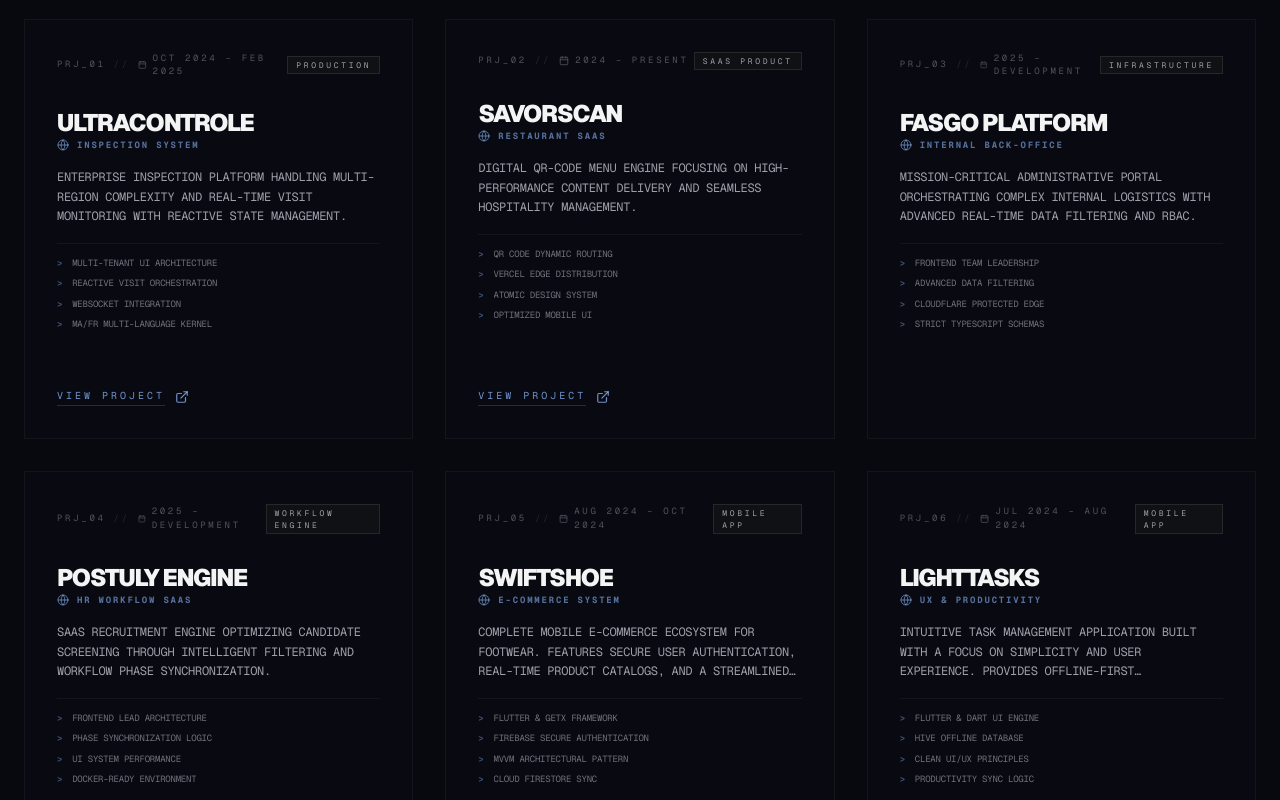
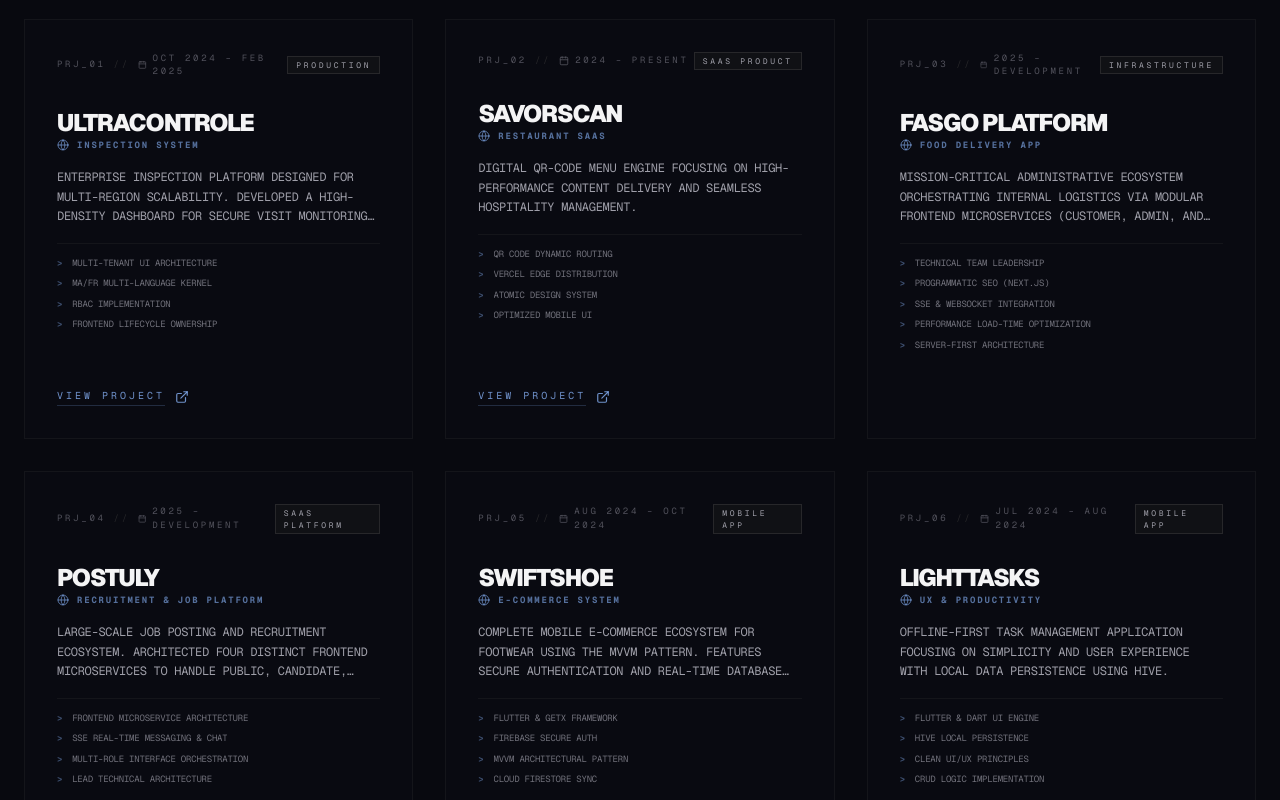
Before and after one commit to nightfall-storm/portfolio, a Next.js app: page / in a window 1280 px wide. Shown: the part 2040-2840 px from the top of the page. Built offline with nearby package versions, Linux system fonts and the light colour scheme; no server answers.

Commit message:
refactor: extract project data and refresh content
- Move `projects` array to module scope to prevent recreation on render
- Update project descriptions and features to match current architecture

```diff
--- a/src/features/home/components/ProjectMatrix.tsx
+++ b/src/features/home/components/ProjectMatrix.tsx
@@ -16,6 +16,153 @@
 
 gsap.registerPlugin(ScrollTrigger);
 import { useTouch } from "../common/hooks/use-touch";
+
+const projects: ProjectCardProps[] = [
+  {
+    id: "01",
+    title: "UltraControle",
+    subtitle: "Inspection System",
+    date: "Oct 2024 – Feb 2025",
+    tag: "Production",
+    href: "https://ultracontrole.ma/fr",
+    description:
+      "Enterprise inspection platform designed for multi-region scalability. Developed a high-density dashboard for secure visit monitoring and reporting.",
+    features: [
+      "Multi-tenant UI Architecture",
+      "MA/FR Multi-language Kernel",
+      "RBAC Implementation",
+      "Frontend Lifecycle Ownership",
+    ],
+  },
+  {
+    id: "02",
+    title: "SavorScan",
+    subtitle: "Restaurant SaaS",
+    date: "2024 – Present",
+    tag: "SaaS Product",
+    href: "https://savor-scan.vercel.app/en/",
+    description:
+      "Digital QR-code menu engine focusing on high-performance content delivery and seamless hospitality management.",
+    features: [
+      "QR Code Dynamic Routing",
+      "Vercel Edge Distribution",
+      "Atomic Design System",
+      "Optimized Mobile UI",
+    ],
+  },
+  {
+    id: "03",
+    title: "Fasgo Platform",
+    subtitle: "Food Delivery App",
+    date: "2025 – Development",
+    tag: "Infrastructure",
+    description:
+      "Mission-critical administrative ecosystem orchestrating internal logistics via modular frontend microservices (Customer, Admin, and Gestion).",
+    features: [
+      "Technical Team Leadership",
+      "Programmatic SEO (Next.js)",
+      "SSE & WebSocket Integration",
+      "Performance Load-time Optimization",
+      "Server-first architecture",
+    ],
+  },
+  {
+    id: "04",
+    title: "Postuly",
+    subtitle: "Recruitment & Job Platform",
+    date: "2025 – Development",
+    tag: "SaaS Platform",
+    progress: 65,
+    description:
+      "Large-scale job posting and recruitment ecosystem. Architected four distinct frontend microservices to handle Public, Candidate, Recruiter, and Admin workflows.",
+    features: [
+      "Frontend Microservice Architecture",
+      "SSE Real-time Messaging & Chat",
+      "Multi-role Interface Orchestration",
+      "Lead Technical Architecture",
+    ],
+  },
+  {
+    id: "05",
+    title: "SwiftShoe",
+    subtitle: "E-commerce System",
+    date: "Aug 2024 – Oct 2024",
+    tag: "Mobile App",
+    href: "https://github.com/nightfall-storm/SwiftShoe",
+    description:
+      "Complete mobile e-commerce ecosystem for footwear using the MVVM pattern. Features secure authentication and real-time database sync.",
+    features: [
+      "Flutter & GetX Framework",
+      "Firebase Secure Auth",
+      "MVVM Architectural Pattern",
+      "Cloud Firestore Sync",
+    ],
+  },
+  {
+    id: "06",
+    title: "LightTasks",
+    subtitle: "UX & Productivity",
+    date: "Jul 2024 – Aug 2024",
+    tag: "Mobile App",
+    href: "https://github.com/nightfall-storm/LightTasks",
+    description:
+      "Offline-first task management application focusing on simplicity and user experience with local data persistence using Hive.",
+    features: [
+      "Flutter & Dart UI Engine",
+      "Hive Local Persistence",
+      "Clean UI/UX Principles",
+      "CRUD Logic Implementation",
+    ],
+  },
+  {
+    id: "07",
+    title: "Registration Dashboard",
+    subtitle: "Data Supervision",
+    date: "Apr 2024 – May 2024",
+    tag: "PHP Dashboard",
+    href: "https://github.com/nightfall-storm/Gestion-inscription",
+    description:
+      "Secure administrative portal for academic user supervision featuring secure authentication and role-based data management.",
+    features: [
+      "PHP & MySQL Secure Kernel",
+      "Role-based Permissions",
+      "jQuery Data Interaction",
+      "Academic Data Oversight",
+    ],
+  },
+  {
+    id: "08",
+    title: "Mobile Suite",
+    subtitle: "Android Utilities",
+    date: "Sep 2023 – Mar 2024",
+    tag: "Mobile App",
+    href: "https://github.com/nightfall-storm/WeatherApp",
+    description:
+      "A collection of native Android applications showcasing mobile engineering fundamentals, including real-time weather and REST API integration.",
+    features: [
+      "Kotlin & Java Native Development",
+      "REST API Consumption",
+      "Fragment-based Layouts",
+      "Mobile UX Fundamentals",
+    ],
+  },
+  {
+    id: "09",
+    title: "Utility Labs",
+    subtitle: "Micro-applications",
+    date: "2024 Collection",
+    tag: "Mobile Apps",
+    href: "https://github.com/nightfall-storm/TipCalculatorApp",
+    description:
+      "Suite of focused mobile utilities including specialized calculators and notification schedulers built with modular system design principles.",
+    features: [
+      "Notification Orchestrator",
+      "Logic-driven Calculators",
+      "Modular System Design",
+      "Open Source Repository",
+    ],
+  },
+];
 
 interface ProjectCardProps {
   id: string;
@@ -204,152 +351,6 @@
     return () => ctx.revert();
   }, []);
 
-  const projects: ProjectCardProps[] = [
-    {
-      id: "01",
-      title: "UltraControle",
-      subtitle: "Inspection System",
-      date: "Oct 2024 – Feb 2025",
-      tag: "Production",
-      href: "https://ultracontrole.ma/fr",
-      description:
-        "Enterprise inspection platform handling multi-region complexity and real-time visit monitoring with reactive state management.",
-      features: [
-        "Multi-tenant UI Architecture",
-        "Reactive Visit Orchestration",
-        "WebSocket Integration",
-        "MA/FR Multi-language Kernel",
-      ],
-    },
-    {
-      id: "02",
-      title: "SavorScan",
-      subtitle: "Restaurant SaaS",
-      date: "2024 – Present",
-      tag: "SaaS Product",
-      href: "https://savor-scan.vercel.app/en/",
-      description:
-        "Digital QR-code menu engine focusing on high-performance content delivery and seamless hospitality management.",
-      features: [
-        "QR Code Dynamic Routing",
-        "Vercel Edge Distribution",
-        "Atomic Design System",
-        "Optimized Mobile UI",
-      ],
-    },
-    {
-      id: "03",
-      title: "Fasgo Platform",
-      subtitle: "Internal Back-office",
-      date: "2025 – Development",
-      tag: "Infrastructure",
-      description:
-        "Mission-critical administrative portal orchestrating complex internal logistics with advanced real-time data filtering and RBAC.",
-      features: [
-        "Frontend Team Leadership",
-        "Advanced Data Filtering",
-        "Cloudflare Protected Edge",
-        "Strict TypeScript Schemas",
-      ],
-    },
-    {
-      id: "04",
-      title: "Postuly Engine",
-      subtitle: "HR Workflow SaaS",
-      date: "2025 – Development",
-      tag: "Workflow Engine",
-      progress: 65,
-      description:
-        "SaaS recruitment engine optimizing candidate screening through intelligent filtering and workflow phase synchronization.",
-      features: [
-        "Frontend Lead Architecture",
-        "Phase Synchronization Logic",
-        "UI System Performance",
-        "Docker-ready Environment",
-      ],
-    },
-    {
-      id: "05",
-      title: "SwiftShoe",
-      subtitle: "E-commerce System",
-      date: "Aug 2024 – Oct 2024",
-      tag: "Mobile App",
-      href: "https://github.com/nightfall-storm/SwiftShoe",
-      description:
-        "Complete mobile e-commerce ecosystem for footwear. Features secure user authentication, real-time product catalogs, and a streamlined mobile checkout experience.",
-      features: [
-        "Flutter & GetX Framework",
-        "Firebase Secure Authentication",
-        "MVVM Architectural Pattern",
-        "Cloud Firestore Sync",
-      ],
-    },
-    {
-      id: "06",
-      title: "LightTasks",
-      subtitle: "UX & Productivity",
-      date: "Jul 2024 – Aug 2024",
-      tag: "Mobile App",
-      href: "https://github.com/nightfall-storm/LightTasks",
-      description:
-        "Intuitive task management application built with a focus on simplicity and user experience. Provides offline-first capabilities with reliable local data persistence.",
-      features: [
-        "Flutter & Dart UI Engine",
-        "Hive Offline Database",
-        "Clean UI/UX Principles",
-        "Productivity Sync Logic",
-      ],
-    },
-    {
-      id: "07",
-      title: "Registration Dashboard",
-      subtitle: "Data Supervision",
-      date: "Apr 2024 – May 2024",
-      tag: "PHP Dashboard",
-      href: "https://github.com/nightfall-storm/Gestion-inscription",
-      description:
-        "Secure administrative portal for user registration and academic supervision. Designed to provide clear data oversight and role-based access control for institutional use.",
-      features: [
-        "PHP & MySQL Secure Kernel",
-        "Role-based Permissions",
-        "jQuery Data Interaction",
-        "Management Log System",
-      ],
-    },
-    {
-      id: "08",
-      title: "Mobile Suite",
-      subtitle: "Android Utilities",
-      date: "Sep 2023 – Mar 2024",
-      tag: "Mobile App",
-      href: "https://github.com/nightfall-storm/WeatherApp",
-      description:
-        "A collection of native Android applications showcasing mobile engineering fundamentals, including real-time weather integration and food ordering systems.",
-      features: [
-        "Kotlin & Java Native Development",
-        "REST API Consumption",
-        "Fragment-based Layouts",
-        "Stable Release Version",
-      ],
-    },
-    {
-      id: "09",
-      title: "Utility Labs",
-      subtitle: "Micro-applications",
-      date: "2024 Collection",
-      tag: "Mobile Apps",
-      href: "https://github.com/nightfall-storm/TipCalculatorApp",
-      description:
-        "Suite of focused mobile utilities including specialized calculators and notification schedulers built to solve specific daily tasks with efficient code.",
-      features: [
-        "Notification Orchestrator",
-        "Logic-driven Calculators",
-        "Modular System Design",
-        "Open Source Repository",
-      ],
-    },
-  ];
-
   return (
     <section
       ref={containerRef}
```
